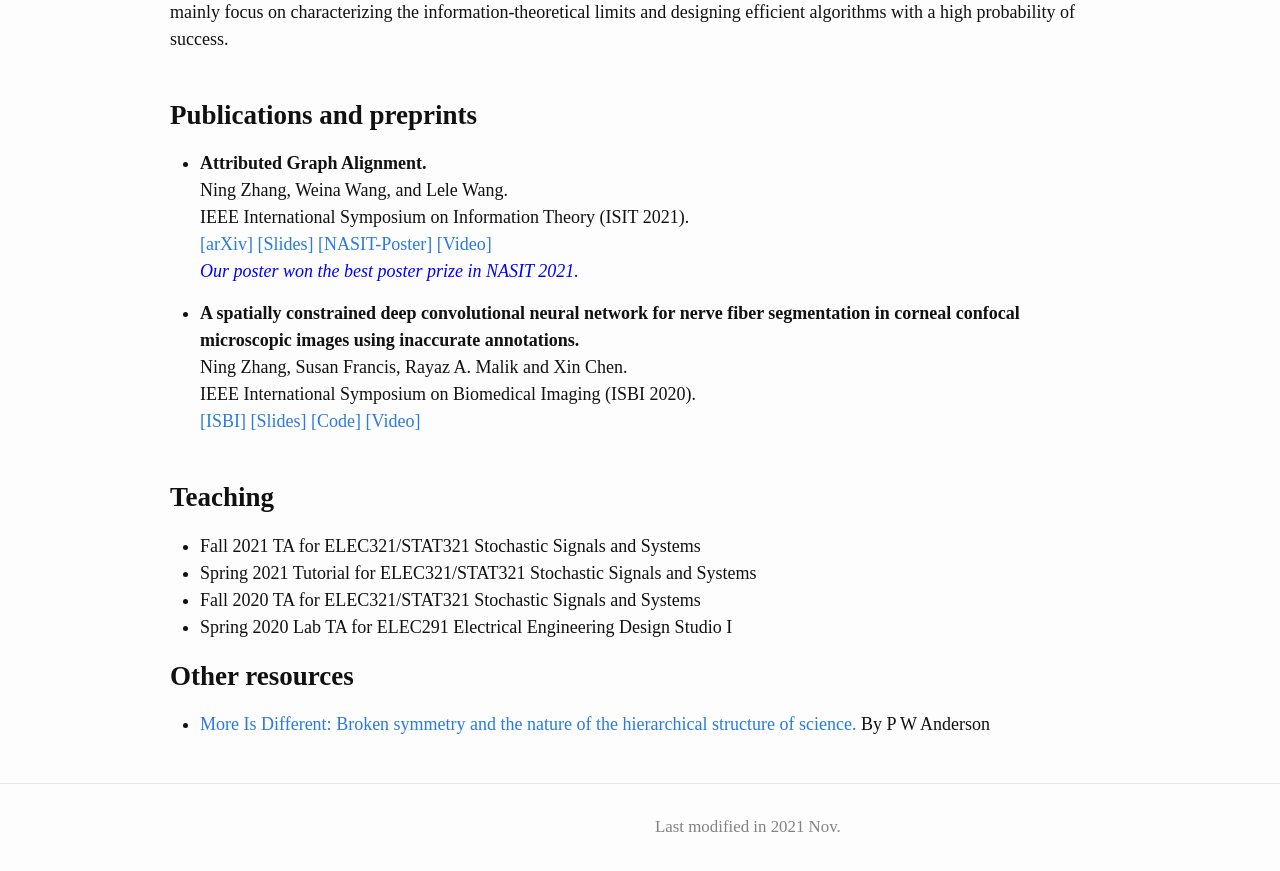
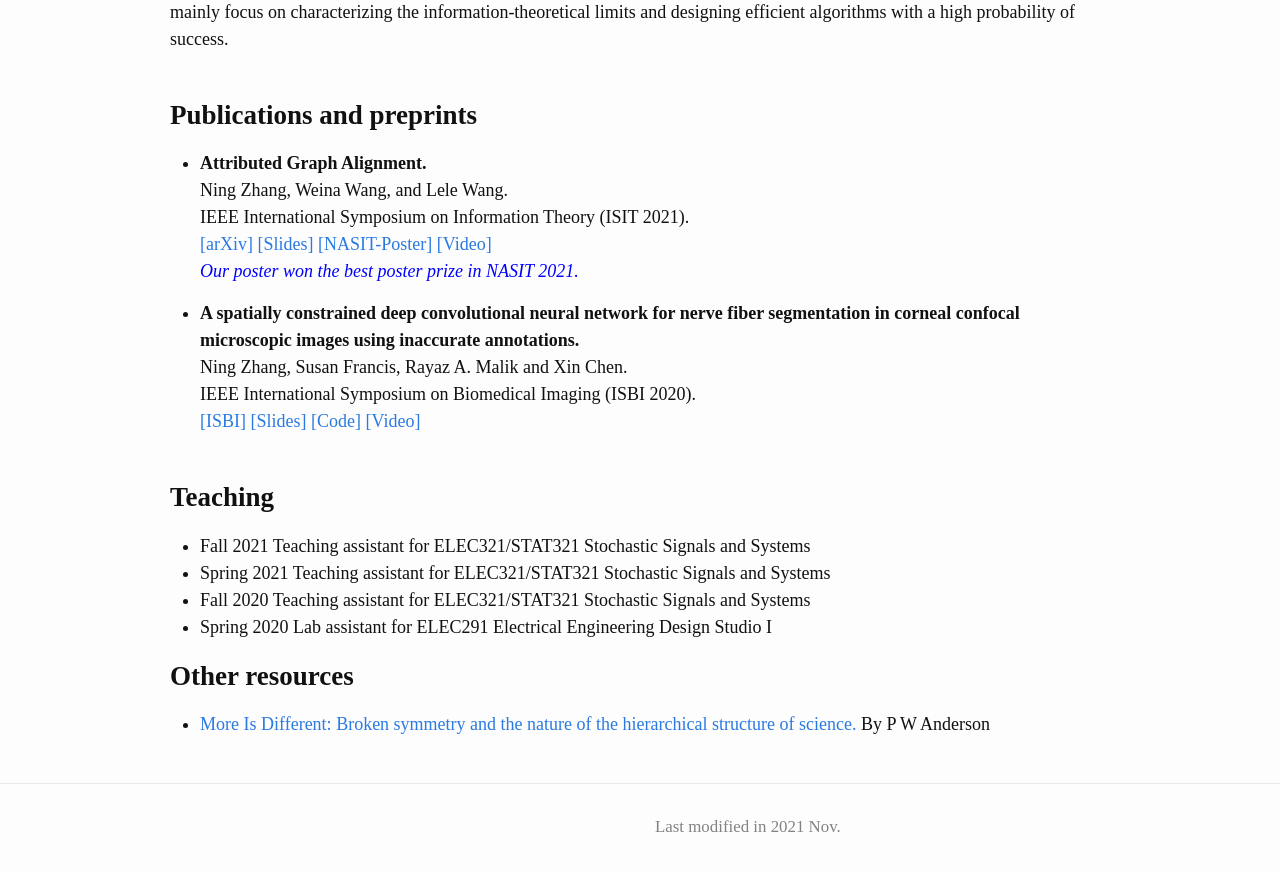
Before and after one commit to NingZhang-Git/NZ_website, a Jekyll site: the page built from index.md, in a window 1280 px wide and 900 px high, scrolled down 708 px. Shown: the top 871 px of the window. Built offline with Jekyll 4.4.1, drawn with Linux system fonts in a browser that asks for light colours.

Commit message:
Update index.md

```diff
--- a/index.md
+++ b/index.md
@@ -44,10 +44,10 @@ IEEE International Symposium on Biomedical Imaging (ISBI 2020).\
 <br/>
 
 ## **Teaching**
-- Fall 2021 TA for ELEC321/STAT321 Stochastic Signals and Systems
-- Spring 2021 Tutorial for ELEC321/STAT321 Stochastic Signals and Systems
-- Fall 2020 TA for ELEC321/STAT321 Stochastic Signals and Systems
-- Spring 2020 Lab TA for ELEC291 Electrical Engineering Design Studio I
+- Fall 2021 Teaching assistant for ELEC321/STAT321 Stochastic Signals and Systems
+- Spring 2021 Teaching assistant for ELEC321/STAT321 Stochastic Signals and Systems
+- Fall 2020 Teaching assistant for ELEC321/STAT321 Stochastic Signals and Systems
+- Spring 2020 Lab assistant for ELEC291 Electrical Engineering Design Studio I
 
 ## **Other resources**
 [//]: <> (Things I enjoy reading regularly:)
```
